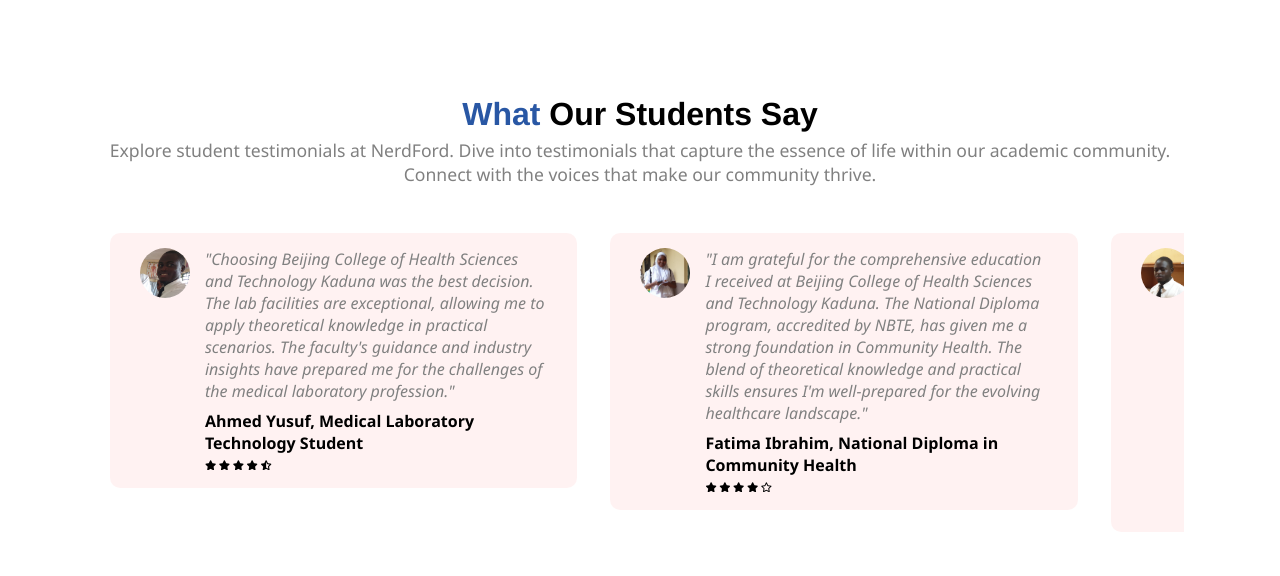
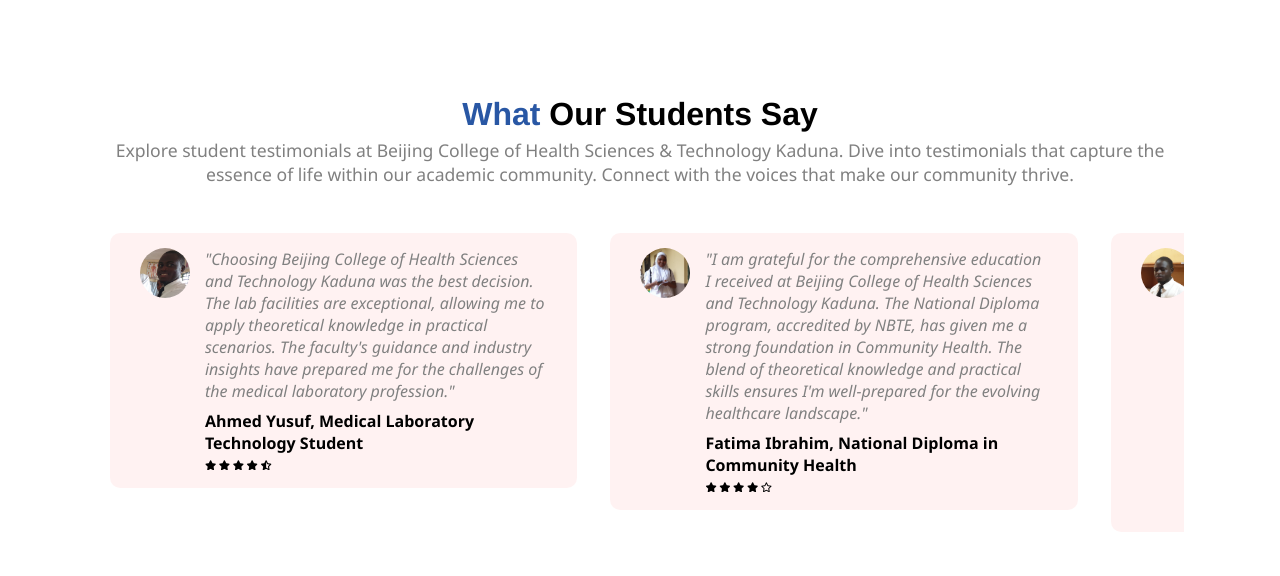
Before and after one commit to freddyzine/bchstkaduna, a plain HTML site: page index.html in a window 1280 px wide. Shown: the part 3180-3756 px from the top of the page. Drawn offline with Linux system fonts and the light colour scheme.

Commit message:
Update index.html
Changed Nerd to Beijing CHST Kaduna

```diff
--- a/index.html
+++ b/index.html
@@ -196,7 +196,7 @@
          <section class="headingSec">
             <h1><span class="highlight">What</span> Our Students Say</h1>
             <p>
-               Explore student testimonials at NerdFord. Dive into testimonials that capture the
+               Explore student testimonials at Beijing College of Health Sciences & Technology Kaduna. Dive into testimonials that capture the
                essence of life within our academic community. Connect with the voices that make
                our community thrive.
             </p>
```
